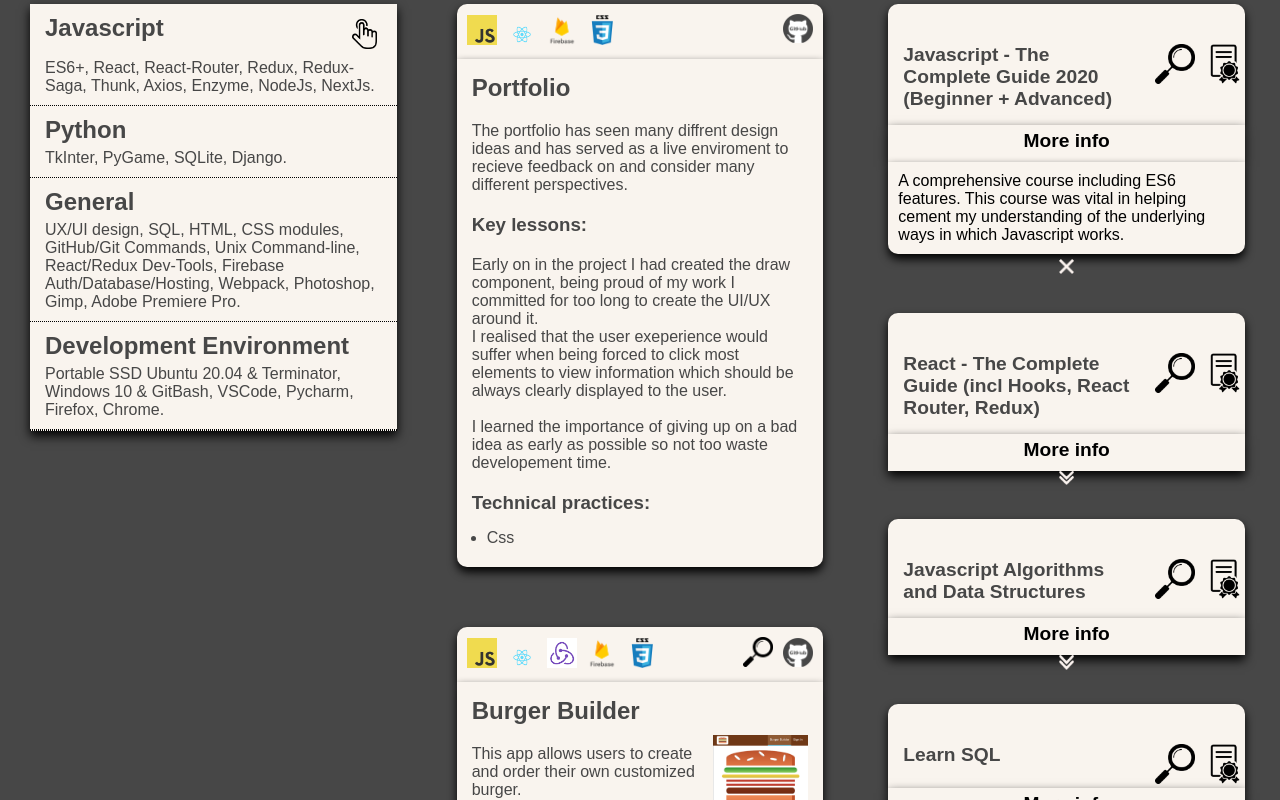
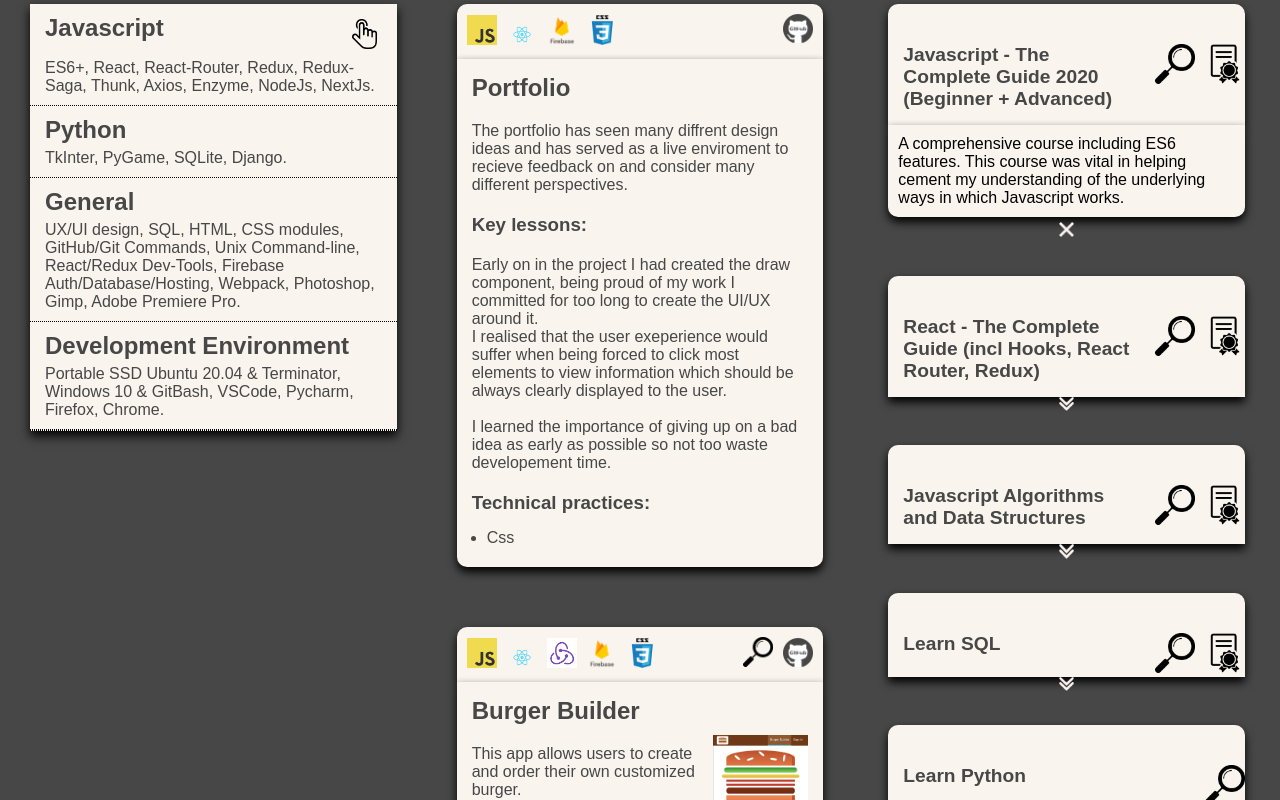
Before and after one commit to Kwarn/portfolio, a React (Create React App) app: page / in a window 1280 px wide. Shown: the part 1100-1900 px from the top of the page. Built offline with nearby package versions, Linux system fonts and the light colour scheme.

Commit message:
draw title removed

```diff
--- a/src/containers/Courses/Course/Course.js
+++ b/src/containers/Courses/Course/Course.js
@@ -9,7 +9,6 @@ const Course = ({ course, showModal, isHighlighted, firstElementRef }) => {
   const certificate = <img src={cert} alt={`${title} certificate`} />
 
   const drawContentProps = {
-    title: 'More info',
     desc: desc,
     isAlwaysShown:
       title === 'Javascript - The Complete Guide 2020 (Beginner + Advanced)',
--- a/src/containers/Draw/Draw.js
+++ b/src/containers/Draw/Draw.js
@@ -3,7 +3,7 @@ import imageAssets from '../../assets/assets'
 import DrawContent from './DrawContent/DrawContent'
 import classes from './Draw.module.css'
 
-const Draw = ({ contentType, drawContentProps } )=> {
+const Draw = ({ contentType, drawContentProps }) => {
   const [isDrawOpen, setIsDrawOpen] = useState(false)
   const [isMouseOverDraw, setIsMouseOverDraw] = useState(false)
 
@@ -15,16 +15,6 @@ const Draw = ({ contentType, drawContentProps } )=> {
   useEffect(() => {
     if (drawContentProps.isAlwaysShown) setIsDrawOpen(true)
   }, [drawContentProps])
-
-  const showTitle = drawContentProps.title ? (
-    <h1
-      className={
-        contentType === 'project' ? classes.ProjectTitle : classes.CourseTitle
-      }
-    >
-      {drawContentProps.title}
-    </h1>
-  ) : null
 
   const drawToggle = (
     <div
@@ -39,7 +29,6 @@ const Draw = ({ contentType, drawContentProps } )=> {
       onMouseLeave={() => setIsMouseOverDraw(false)}
       onClick={() => toggleDrawhandler()}
     >
-      {showTitle}
     </div>
   )
 
--- a/src/containers/Draw/Draw.module.css
+++ b/src/containers/Draw/Draw.module.css
@@ -42,20 +42,6 @@
   height: auto;
 }
 
-/* adding margin-bottom causes last draw element to reduce size of parent div */
 .ExpandDrawIcon {
   top: 5px;
-  /* margin-bottom: -5px; */
 }
-
-.ProjectTitle {
-  text-align: center;
-  font-size: 1.5em;
-  padding: 5px 5px 10px 5px;
-}
-
-.CourseTitle {
-  text-align: center;
-  font-size: larger;
-  padding: 5px 5px 10px 5px;
-}
```
